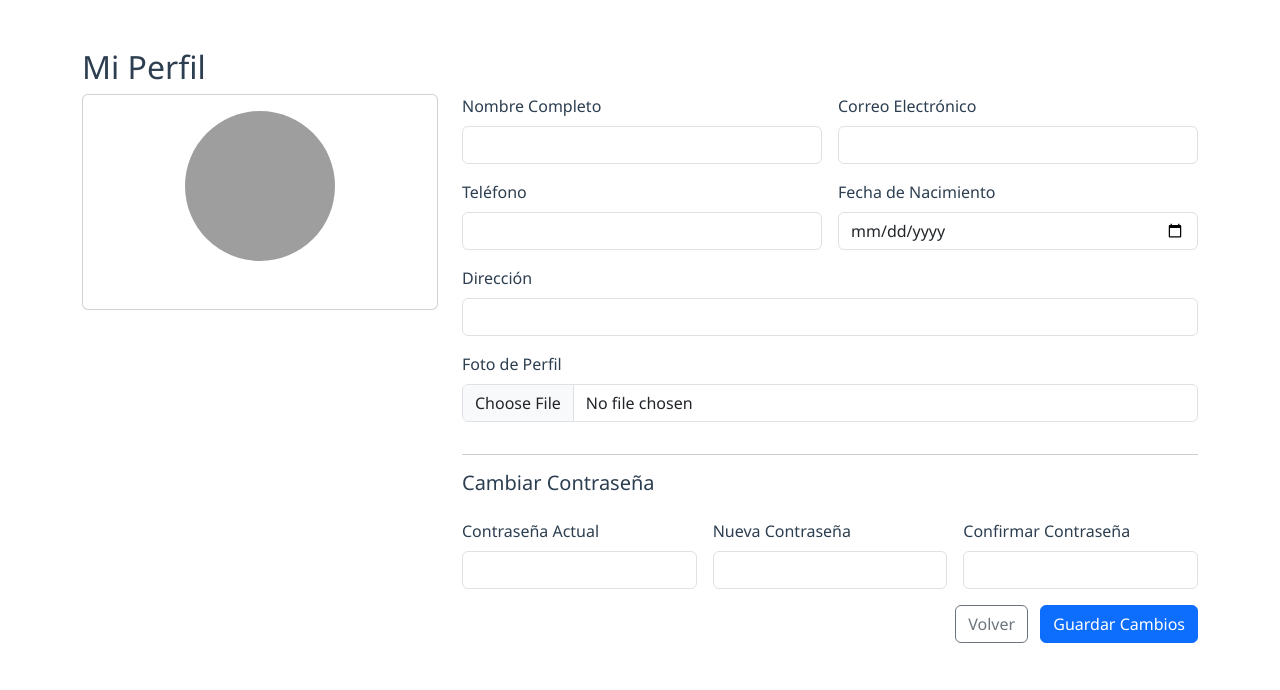
After one commit to axDraws/ARUMA, a PHP site: page /views/mi_perfil.php in a window 1280 px wide. The commit adds this page. Shown: the top 690 px of the page. Run offline with PHP 8.4, Linux system fonts and the light colour scheme; grey boxes are pictures that could not be loaded.

Commit message:
cambios de xaam en mi localhost

```diff
--- a/Model/UserModel.php
+++ b/Model/UserModel.php
@@ -17,11 +17,13 @@ class UserModel {
 
     public function create($nombre, $email, $password_hash) {
         $stmt = $this->db->prepare("INSERT INTO users (role, nombre, email, password_hash)
-                                    VALUES ('client', :nombre, :email, :pass)");
+                                    VALUES ('client', :nombre, :email, :pass, NOW())");
         $stmt->execute([
             ':nombre' => $nombre,
             ':email' => $email,
             ':pass' => $password_hash
         ]);
+
+        return $this->db->lastInsertId();
     }
 }
--- /dev/null
+++ b/views/mi_perfil.php
@@ -0,0 +1,93 @@
+<?php
+// espera que exista $user proveniente del controlador
+?>
+<!DOCTYPE html>
+<html lang="es">
+<head>
+    <meta charset="UTF-8">
+    <meta name="viewport" content="width=device-width, initial-scale=1.0">
+    <title>Mi Perfil - Aruma Spa</title>
+    <link href="../public/estilos/bootstrap.min.css" rel="stylesheet">
+    <link rel="stylesheet" href="../public/estilos/style.css">
+</head>
+<body>
+<div class="container py-5">
+    <h2>Mi Perfil</h2>
+    <div class="row">
+        <div class="col-md-4">
+            <div class="card mb-3">
+                <div class="card-body text-center">
+                    <?php
+                    $avatar = $user['avatar'] ?? '/public/img/profiles/default.png';
+                    ?>
+                    <img src="<?= htmlspecialchars($avatar) ?>" alt="Avatar" class="img-fluid rounded-circle mb-3" style="width:150px;height:150px;object-fit:cover;">
+                    <h5 class="card-title"><?= htmlspecialchars($user['nombre'] ?? '') ?></h5>
+                    <p class="text-muted"><?= htmlspecialchars($user['email'] ?? '') ?></p>
+                </div>
+            </div>
+        </div>
+
+        <div class="col-md-8">
+            <form action="mi-perfil/update" method="post" enctype="multipart/form-data">
+                <div class="row g-3">
+                    <div class="col-md-6">
+                        <label class="form-label">Nombre Completo</label>
+                        <input type="text" name="nombre" class="form-control" value="<?= htmlspecialchars($user['nombre'] ?? '') ?>" required>
+                    </div>
+
+                    <div class="col-md-6">
+                        <label class="form-label">Correo Electrónico</label>
+                        <input type="email" name="email" class="form-control" value="<?= htmlspecialchars($user['email'] ?? '') ?>" required>
+                    </div>
+
+                    <div class="col-md-6">
+                        <label class="form-label">Teléfono</label>
+                        <input type="tel" name="telefono" class="form-control" value="<?= htmlspecialchars($user['telefono'] ?? '') ?>">
+                    </div>
+
+                    <div class="col-md-6">
+                        <label class="form-label">Fecha de Nacimiento</label>
+                        <input type="date" name="fecha_nacimiento" class="form-control" value="<?= htmlspecialchars($user['fecha_nacimiento'] ?? '') ?>">
+                    </div>
+
+                    <div class="col-12">
+                        <label class="form-label">Dirección</label>
+                        <input type="text" name="direccion" class="form-control" value="<?= htmlspecialchars($user['direccion'] ?? '') ?>">
+                    </div>
+
+                    <div class="col-12">
+                        <label class="form-label">Foto de Perfil</label>
+                        <input type="file" name="avatar" class="form-control">
+                    </div>
+
+                    <div class="col-12">
+                        <hr>
+                        <h5>Cambiar Contraseña</h5>
+                    </div>
+
+                    <div class="col-md-4">
+                        <label class="form-label">Contraseña Actual</label>
+                        <input type="password" name="current_password" class="form-control">
+                    </div>
+
+                    <div class="col-md-4">
+                        <label class="form-label">Nueva Contraseña</label>
+                        <input type="password" name="new_password" class="form-control">
+                    </div>
+
+                    <div class="col-md-4">
+                        <label class="form-label">Confirmar Contraseña</label>
+                        <input type="password" name="confirm_password" class="form-control">
+                    </div>
+
+                    <div class="col-12 text-end">
+                        <a href="/cliente" class="btn btn-outline-secondary me-2">Volver</a>
+                        <button type="submit" class="btn btn-primary">Guardar Cambios</button>
+                    </div>
+                </div>
+            </form>
+        </div>
+    </div>
+</div>
+</body>
+</html>
```
Also changed, not shown: Controller/AuthController.php (+35 -5 lines), views/cliente.php (+6 -3 lines), views/home.php (+19 -19 lines).
